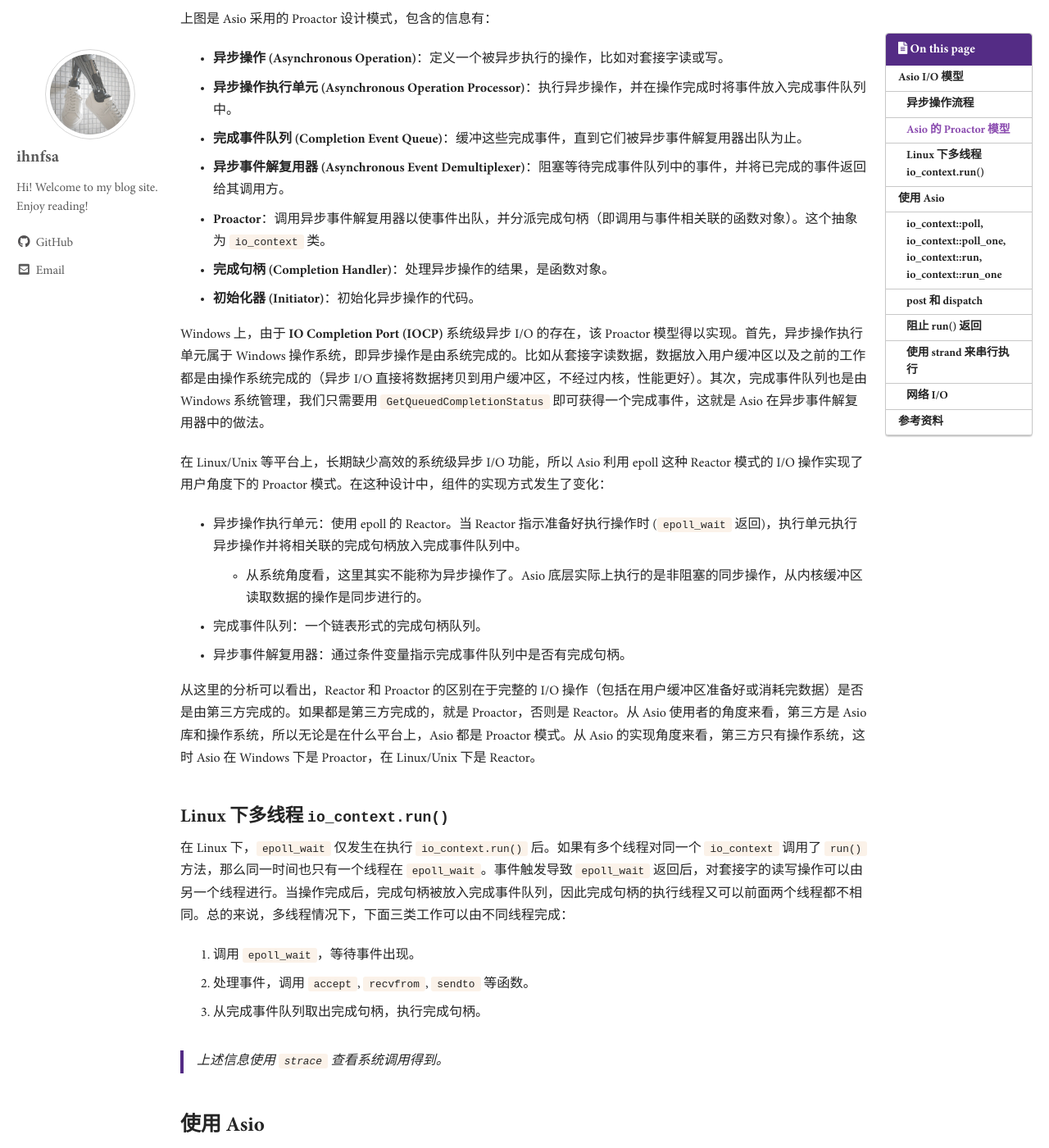
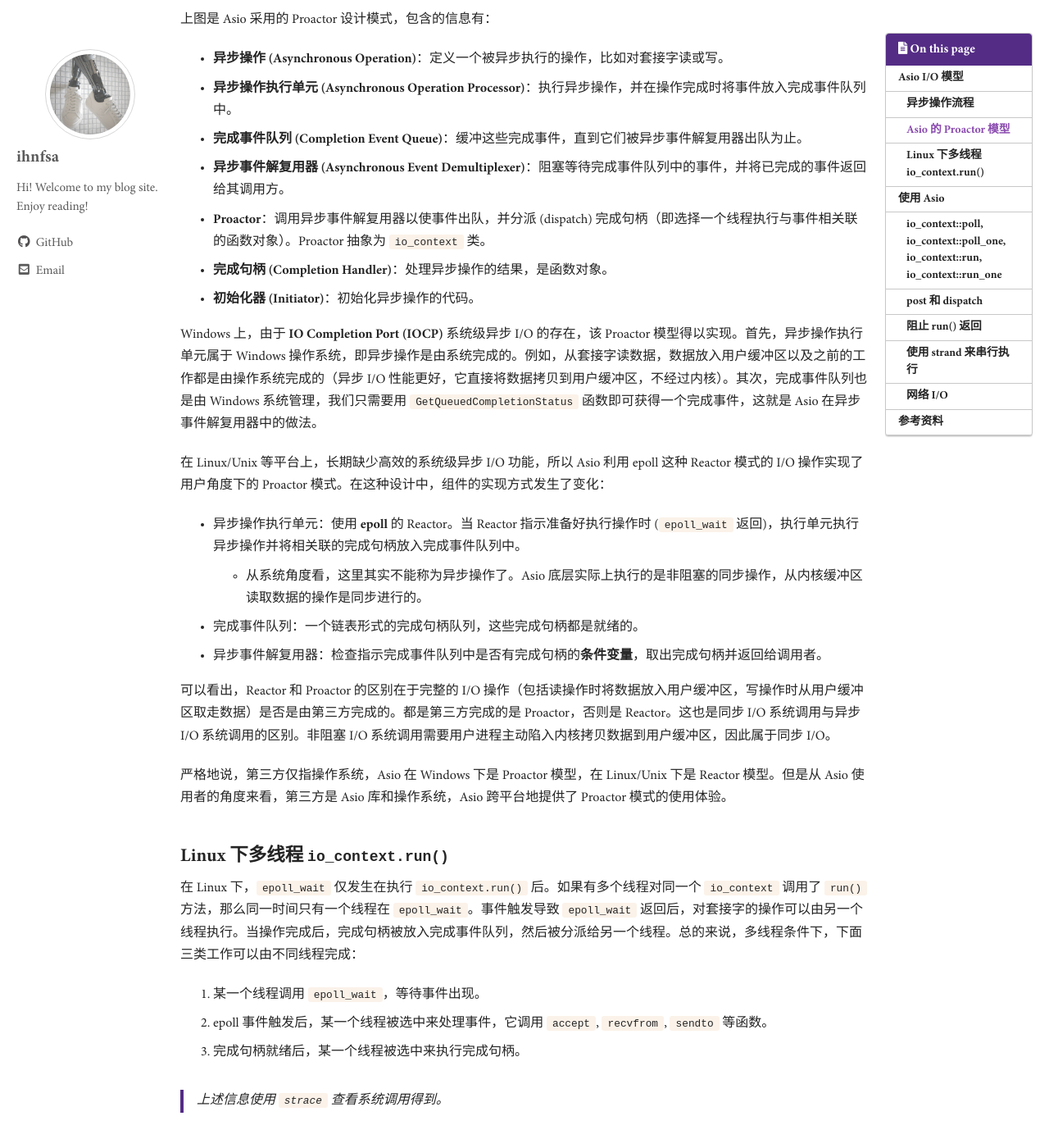
Before and after one commit to ihnfsax/ihnfsax.github.io, a Jekyll site: the page built from _posts/2023-08-15-asio-basic.md, in a window 1280 px wide and 1400 px high, scrolled down 2355 px. Shown: the whole window at 82% size. Built offline with Jekyll 4.4.1, drawn with Linux system fonts in a browser that asks for light colours; cached includes are drawn as plain includes; some web fonts are replaced; comment, search, counter and statistics services are not loaded.

Commit message:
Modify asio-basic

```diff
--- a/_posts/2023-08-15-asio-basic.md
+++ b/_posts/2023-08-15-asio-basic.md
@@ -46,28 +46,30 @@ I/O 对象将请求转发给 I/O 执行上下文，再由 I/O 执行上下文示
 - **异步操作执行单元 (Asynchronous Operation Processor)**：执行异步操作，并在操作完成时将事件放入完成事件队列中。
 - **完成事件队列 (Completion Event Queue)**：缓冲这些完成事件，直到它们被异步事件解复用器出队为止。
 - **异步事件解复用器 (Asynchronous Event Demultiplexer)**：阻塞等待完成事件队列中的事件，并将已完成的事件返回给其调用方。
-- **Proactor**：调用异步事件解复用器以使事件出队，并分派完成句柄（即调用与事件相关联的函数对象）。这个抽象为 `io_context` 类。
+- **Proactor**：调用异步事件解复用器以使事件出队，并分派 (dispatch) 完成句柄（即选择一个线程执行与事件相关联的函数对象）。Proactor 抽象为 `io_context` 类。
 - **完成句柄 (Completion Handler)**：处理异步操作的结果，是函数对象。
 - **初始化器 (Initiator)**：初始化异步操作的代码。
 
-Windows 上，由于 **IO Completion Port (IOCP)** 系统级异步 I/O 的存在，该 Proactor 模型得以实现。首先，异步操作执行单元属于 Windows 操作系统，即异步操作是由系统完成的。比如从套接字读数据，数据放入用户缓冲区以及之前的工作都是由操作系统完成的（异步 I/O 直接将数据拷贝到用户缓冲区，不经过内核，性能更好）。其次，完成事件队列也是由 Windows 系统管理，我们只需要用 `GetQueuedCompletionStatus` 即可获得一个完成事件，这就是 Asio 在异步事件解复用器中的做法。
+Windows 上，由于 **IO Completion Port (IOCP)** 系统级异步 I/O 的存在，该 Proactor 模型得以实现。首先，异步操作执行单元属于 Windows 操作系统，即异步操作是由系统完成的。例如，从套接字读数据，数据放入用户缓冲区以及之前的工作都是由操作系统完成的（异步 I/O 性能更好，它直接将数据拷贝到用户缓冲区，不经过内核）。其次，完成事件队列也是由 Windows 系统管理，我们只需要用 `GetQueuedCompletionStatus` 函数即可获得一个完成事件，这就是 Asio 在异步事件解复用器中的做法。
 
 在 Linux/Unix 等平台上，长期缺少高效的系统级异步 I/O 功能，所以 Asio 利用 epoll 这种 Reactor 模式的 I/O 操作实现了用户角度下的 Proactor 模式。在这种设计中，组件的实现方式发生了变化：
 
-- 异步操作执行单元：使用 epoll 的 Reactor。当 Reactor 指示准备好执行操作时 (`epoll_wait` 返回)，执行单元执行异步操作并将相关联的完成句柄放入完成事件队列中。
+- 异步操作执行单元：使用 **epoll** 的 Reactor。当 Reactor 指示准备好执行操作时 (`epoll_wait` 返回)，执行单元执行异步操作并将相关联的完成句柄放入完成事件队列中。
   - 从系统角度看，这里其实不能称为异步操作了。Asio 底层实际上执行的是非阻塞的同步操作，从内核缓冲区读取数据的操作是同步进行的。
-- 完成事件队列：一个链表形式的完成句柄队列。
-- 异步事件解复用器：通过条件变量指示完成事件队列中是否有完成句柄。
+- 完成事件队列：一个链表形式的完成句柄队列，这些完成句柄都是就绪的。
+- 异步事件解复用器：检查指示完成事件队列中是否有完成句柄的**条件变量**，取出完成句柄并返回给调用者。
 
-从这里的分析可以看出，Reactor 和 Proactor 的区别在于完整的 I/O 操作（包括在用户缓冲区准备好或消耗完数据）是否是由第三方完成的。如果都是第三方完成的，就是 Proactor，否则是 Reactor。从 Asio 使用者的角度来看，第三方是 Asio 库和操作系统，所以无论是在什么平台上，Asio 都是 Proactor 模式。从 Asio 的实现角度来看，第三方只有操作系统，这时 Asio 在 Windows 下是 Proactor，在 Linux/Unix 下是 Reactor。
+可以看出，Reactor 和 Proactor 的区别在于完整的 I/O 操作（包括读操作时将数据放入用户缓冲区，写操作时从用户缓冲区取走数据）是否是由第三方完成的。都是第三方完成的是 Proactor，否则是 Reactor。这也是同步 I/O 系统调用与异步 I/O 系统调用的区别。非阻塞 I/O 系统调用需要用户进程主动陷入内核拷贝数据到用户缓冲区，因此属于同步 I/O。
+
+严格地说，第三方仅指操作系统，Asio 在 Windows 下是 Proactor 模型，在 Linux/Unix 下是 Reactor 模型。但是从 Asio 使用者的角度来看，第三方是 Asio 库和操作系统，Asio 跨平台地提供了 Proactor 模式的使用体验。
 
 ### Linux 下多线程 `io_context.run()`
 
-在 Linux 下，`epoll_wait` 仅发生在执行 `io_context.run()` 后。如果有多个线程对同一个 `io_context` 调用了 `run()` 方法，那么同一时间也只有一个线程在 `epoll_wait`。事件触发导致 `epoll_wait` 返回后，对套接字的读写操作可以由另一个线程进行。当操作完成后，完成句柄被放入完成事件队列，因此完成句柄的执行线程又可以前面两个线程都不相同。总的来说，多线程情况下，下面三类工作可以由不同线程完成：
+在 Linux 下，`epoll_wait` 仅发生在执行 `io_context.run()` 后。如果有多个线程对同一个 `io_context` 调用了 `run()` 方法，那么同一时间只有一个线程在 `epoll_wait`。事件触发导致 `epoll_wait` 返回后，对套接字的操作可以由另一个线程执行。当操作完成后，完成句柄被放入完成事件队列，然后被分派给另一个线程。总的来说，多线程条件下，下面三类工作可以由不同线程完成：
 
-1. 调用 `epoll_wait`，等待事件出现。
-2. 处理事件，调用 `accept`, `recvfrom`, `sendto` 等函数。
-3. 从完成事件队列取出完成句柄，执行完成句柄。
+1. 某一个线程调用 `epoll_wait`，等待事件出现。
+2. epoll 事件触发后，某一个线程被选中来处理事件，它调用 `accept`, `recvfrom`, `sendto` 等函数。
+3. 完成句柄就绪后，某一个线程被选中来执行完成句柄。
 
 > 上述信息使用 `strace` 查看系统调用得到。
 
```
